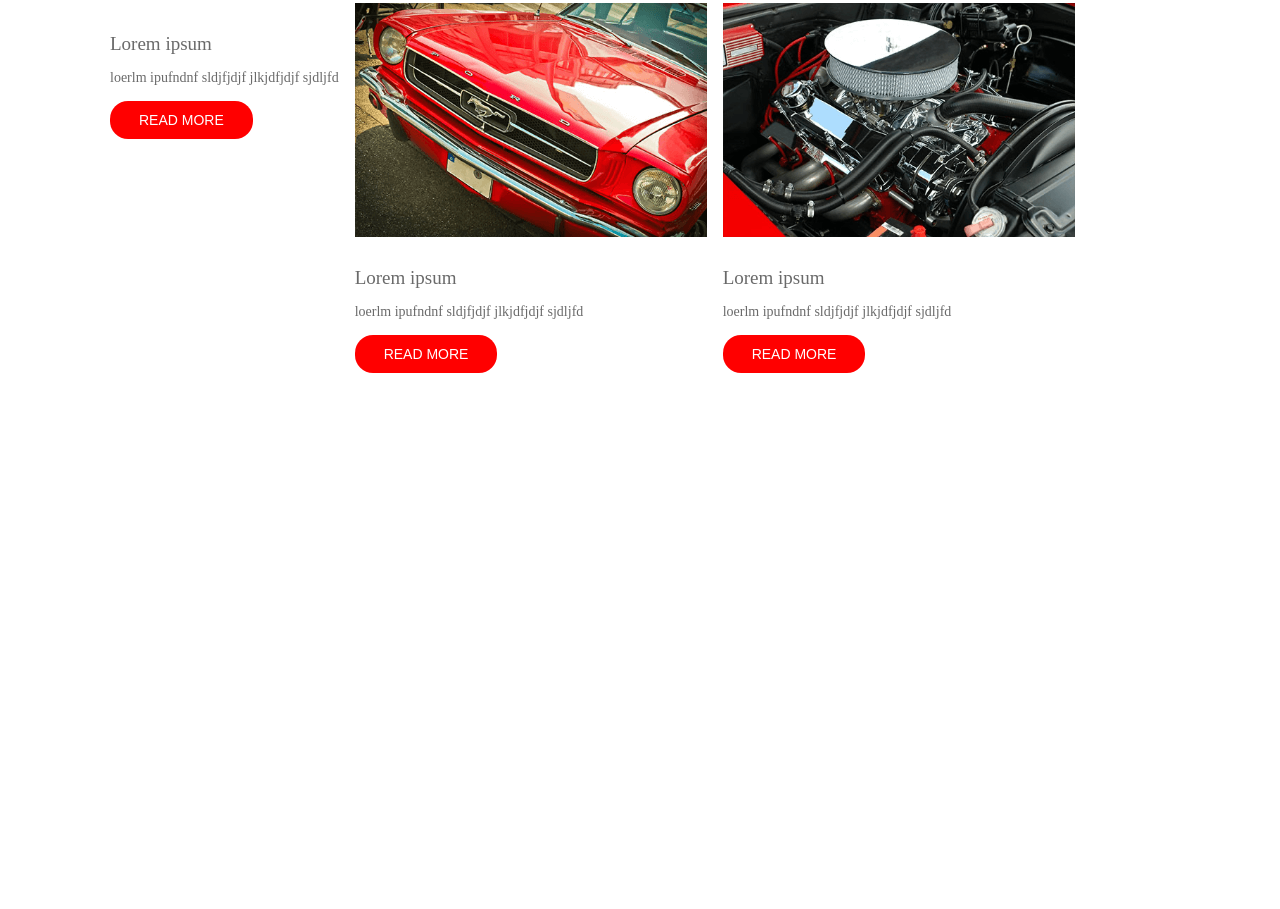
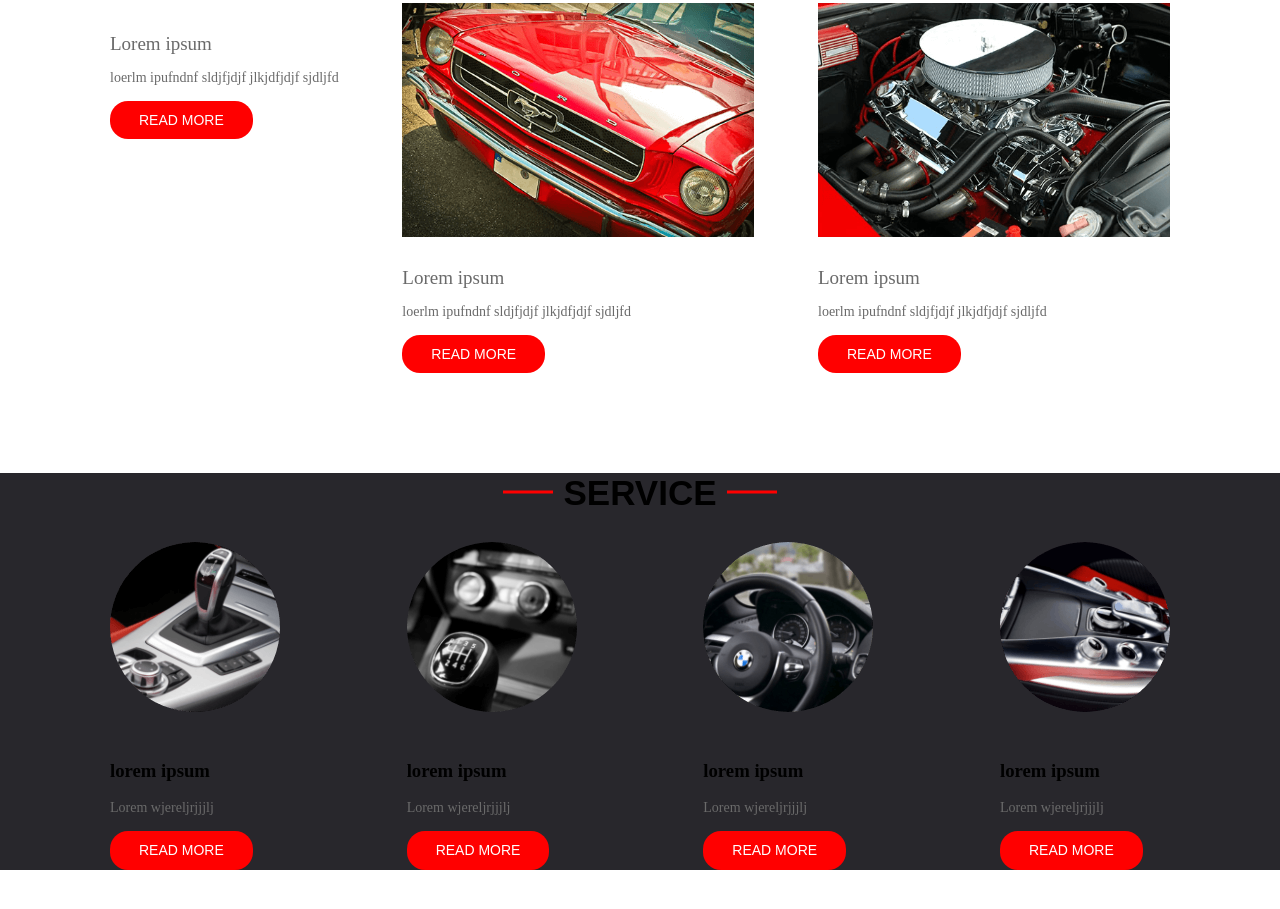
Before and after one commit to DevYadav-D/car_sharing, a website: page index.html in a window 1280 px wide. Shown: the part 891-1800 px from the top of the page. Before the commit the page ends 1364 px from the top, so only its background shows below. Drawn offline with Linux system fonts and the light colour scheme.

Commit message:
service base section

```diff
--- a/index.html
+++ b/index.html
@@ -67,5 +67,39 @@
         </section>
     </div>
 
+    <div class="container__dark">
+        <div class="container">
+            <section class="service">
+                <h2 class="service__hdl"><span>SERVICE</span></h2>
+                <div class="service__box">
+                    <div class="service__item">
+                        <img src="./src/images/mini1.png" alt="" class="service__img">
+                        <h3 class="service_hdlSecondary">lorem ipsum</h3>
+                        <p class="service__text">Lorem wjereljrjjjlj</p>
+                        <a href="" class="service__more">READ MORE</a>
+                    </div>
+                    <div class="service__item">
+                        <img src="./src/images/mini2.png" alt="" class="service__img">
+                        <h3 class="service_hdlSecondary">lorem ipsum</h3>
+                        <p class="service__text">Lorem wjereljrjjjlj</p>
+                        <a href="" class="service__more">READ MORE</a>
+                    </div>
+                    <div class="service__item">
+                        <img src="./src/images/mini3.png" alt="" class="service__img">
+                        <h3 class="service_hdlSecondary">lorem ipsum</h3>
+                        <p class="service__text">Lorem wjereljrjjjlj</p>
+                        <a href="" class="service__more">READ MORE</a>
+                    </div>
+                    <div class="service__item">
+                        <img src="./src/images/mini4.png" alt="" class="service__img">
+                        <h3 class="service_hdlSecondary">lorem ipsum</h3>
+                        <p class="service__text">Lorem wjereljrjjjlj</p>
+                        <a href="" class="service__more">READ MORE</a>
+                    </div>
+                </div>
+            </section>
+        </div>
+    </div>
+
 </body>
 </html>
--- a/src/scss/components/blog.scss
+++ b/src/scss/components/blog.scss
@@ -10,6 +10,7 @@
     }
     &__box{
         display: flex;
+        justify-content: space-between;
     }
     &__article{
         padding-right: rem(16px);
--- /dev/null
+++ b/src/scss/components/service.scss
@@ -0,0 +1,42 @@
+@import "hdls.scss";
+@import "../config.scss";
+@import "../utils/functions.scss";
+@import "../utils/mixins.scss";
+
+.service{
+    &__hdl{
+        @extend %hdl;
+
+    }
+    &__box{
+        display: flex;
+        justify-content: space-between;
+    }
+    &__article{
+        padding-right: rem(16px);
+        &:last-child{
+            padding-right: 0;
+        }
+    }
+    &__img{
+        width: 100%;
+        padding-bottom: rem(25px);
+    }
+    &__hdlSecondary{
+        @include text(rem(19px));
+        padding-bottom: rem(15px);
+        margin: 0;
+    }
+    &__text{
+        @include text(rem(14px));
+        padding-bottom: rem(15px);
+        margin: 0;
+    //     color:$primary-text-color;
+    //     font-family: sans-serif;
+    //     font-size: rem(16px);
+    //     font-weight: normal;
+    }
+    &__more{
+        @include btn(rem(11px), rem(29px), rem(14px));
+    }
+}
--- a/src/scss/layout/layout.scss
+++ b/src/scss/layout/layout.scss
@@ -6,3 +6,7 @@
     margin: 0 auto rem(100px);
 
 }
+
+.container__dark{
+    background-color: #28272C ;
+}
--- a/src/scss/main.scss
+++ b/src/scss/main.scss
@@ -11,3 +11,5 @@
 @import "components/nav.scss";
 
 @import "components/blog.scss";
+
+@import "components/service.scss"
```
Also changed, not shown: src/css/styles.css, src/images/mini1.png (added), src/images/mini1@2x.png (added), src/images/mini2.png (added), src/images/mini2@2x.png (added), src/images/mini3.png (added), src/images/mini3@2x.png (added), src/images/mini4.png (added), src/images/mini4@2x.png (added), 2 other files.
